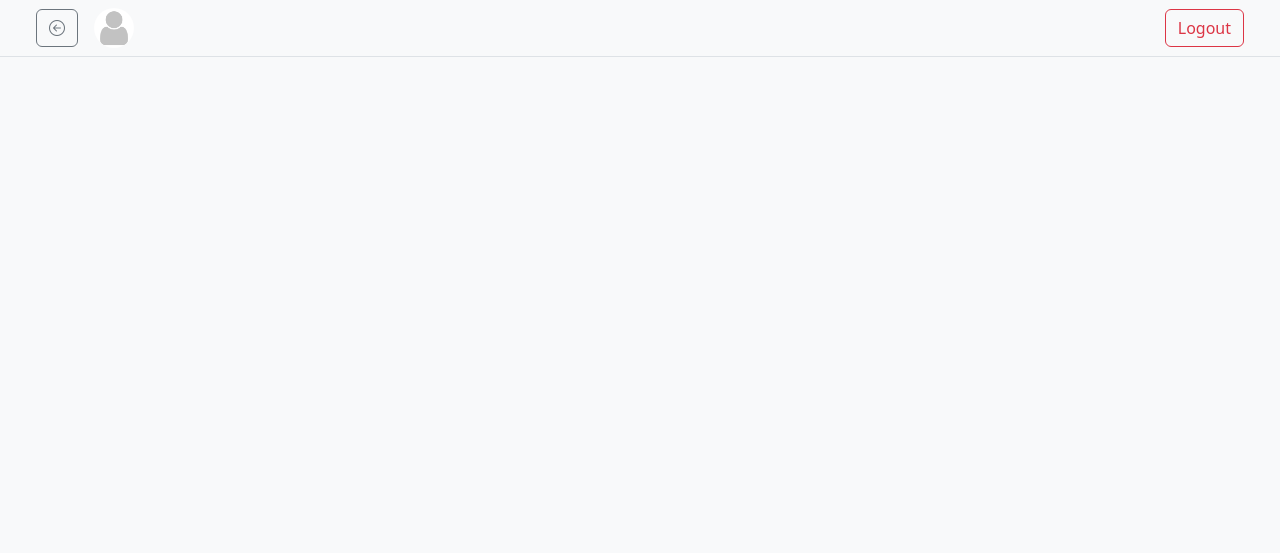
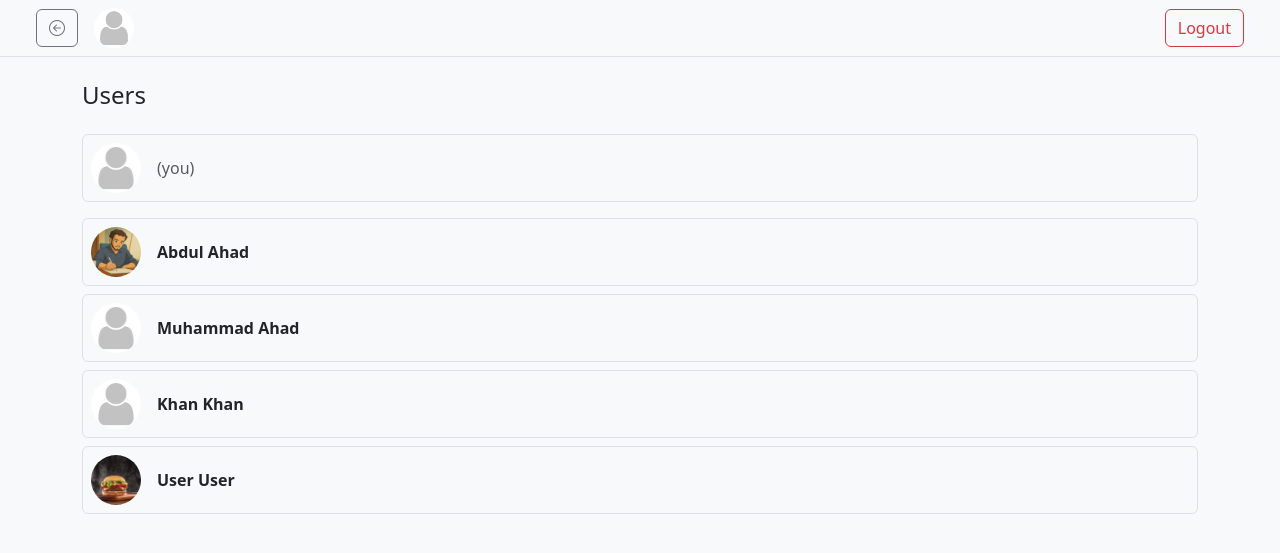
Before and after one commit to ahadsts9901/chat-app-django, a Django app: page /users/ in a window 1280 px wide. Shown: the top 553 px of the page. Run offline with Django 5.2, Linux system fonts and the light colour scheme; a user stored in the database is signed in; data comes from the database, SQL or seed files in the repository; both versions use the stored data as it was after the commit.

Commit message:
users_list

```diff
--- /dev/null
+++ b/chatapp/chatapp/constants.py
@@ -0,0 +1 @@
+default_profile_picture = "/media/profile_images/default.png"
--- a/chatapp/chatapp/views.py
+++ b/chatapp/chatapp/views.py
@@ -4,6 +4,7 @@ from django.contrib.auth.models import User
 from .forms import LoginForm, SignupForm, UserProfileForm
 from .models import UserProfile
 from django.contrib.auth.decorators import login_required
+from .constants import default_profile_picture
 
 def login_view(request):
     form = LoginForm(request.POST or None)
@@ -82,11 +83,16 @@ def profile(request):
     else:
         form = UserProfileForm(instance=profile, user=user)
 
-    return render(request, 'pages/profile.html', {'form': form})
+    return render(request, 'pages/profile.html', {'form': form, "default_profile_picture": default_profile_picture})
 
-
+@login_required
 def users(request):
-    return render(request,"pages/users.html")
+    all_users = User.objects.exclude(id=request.user.id)
+    return render(request, 'pages/users.html', {
+        'users': all_users,
+        'current_user': request.user,
+        "default_profile_picture": default_profile_picture
+    })
 
 def chat(request, user_id):
     return render(request,"pages/chat.html",{"user_id": user_id})
--- a/chatapp/templates/components/navbar.html
+++ b/chatapp/templates/components/navbar.html
@@ -14,7 +14,7 @@
         {% if request.user.userprofile.image %}
           <img src="{{ request.user.userprofile.image.url }}" alt="Profile" class="rounded-circle me-2" width="40" height="40">
         {% else %}
-          <img src="/media/profile_images/default.png" alt="Profile" class="rounded-circle me-2" width="40" height="40">
+          <img src="{{default_profile_picture}}" alt="Profile" class="rounded-circle me-2" width="40" height="40">
         {% endif %}
         <span class="fw-bold">{{ request.user.get_full_name }}</span>
       </a>
--- a/chatapp/templates/pages/profile.html
+++ b/chatapp/templates/pages/profile.html
@@ -5,7 +5,7 @@ Profile
 {% endblock  %}
 
 {% block content %}
-{% include "components/navbar.html" %}
+{% include "components/navbar.html" with default_profile_picture=default_profile_picture %}
 
 <div class="container mt-4">
   <h2>Edit Profile</h2>
--- a/chatapp/templates/pages/users.html
+++ b/chatapp/templates/pages/users.html
@@ -1,11 +1,42 @@
 {% extends "layout.html" %}
+{% load static %}
 
-{% block title %}
-Users
-{% endblock  %}
+{% block title %}Users{% endblock %}
 
 {% block content %}
+{% include "components/navbar.html" with default_profile_picture=default_profile_picture %}
 
-{% include "components/navbar.html" %}
+<div class="container py-4">
+  <h4 class="mb-4">Users</h4>
 
-{% endblock  %}
+  <!-- Logged-in user shown separately -->
+  <div class="d-flex align-items-center mb-3 p-2 border rounded bg-light">
+    {% if request.user.userprofile.image %}
+      <img src="{{ request.user.userprofile.image.url }}" class="rounded-circle me-3" width="50" height="50" alt="Profile">
+    {% else %}
+      <img src="{{default_profile_picture}}" class="rounded-circle me-3" width="50" height="50" alt="Profile">
+    {% endif %}
+    <div>
+      <strong>{{ request.user.get_full_name }}</strong> <span class="text-muted">(you)</span>
+    </div>
+  </div>
+
+  <!-- List of all other users -->
+  {% for user in users %}
+  <a href="{% url 'chat' user.id %}" class="text-decoration-none text-dark">
+    <div class="d-flex align-items-center mb-2 p-2 border rounded hover-shadow">
+      {% if user.userprofile.image %}
+        <img src="{{ user.userprofile.image.url }}" class="rounded-circle me-3" width="50" height="50" alt="{{ user.get_full_name }}">
+      {% else %}
+        <img src="{{default_profile_picture}}" class="rounded-circle me-3" width="50" height="50" alt="{{ user.get_full_name }}">
+      {% endif %}
+      <strong>{{ user.get_full_name }}</strong>
+    </div>
+  </a>
+  {% empty %}
+    <p>No other users found.</p>
+  {% endfor %}
+
+</div>
+
+{% endblock %}
```
Also changed, not shown: chatapp/db.sqlite3.
